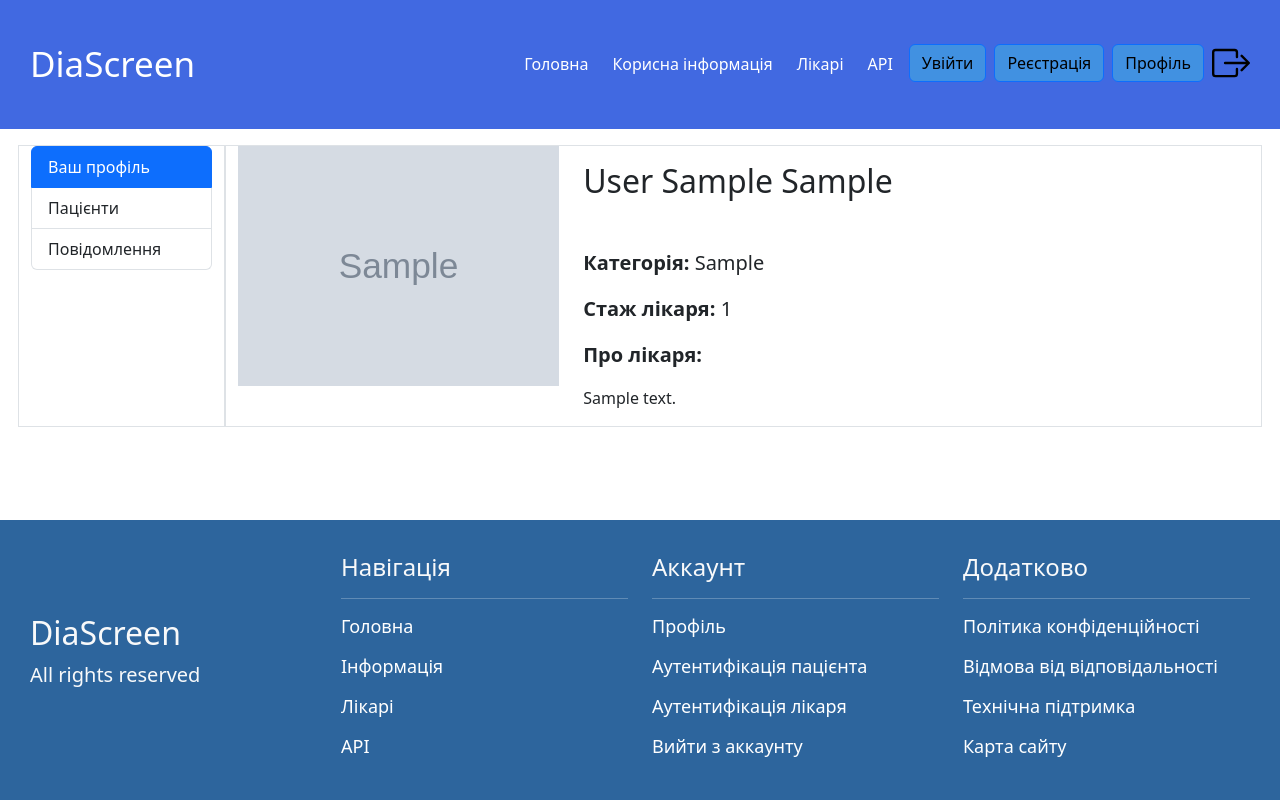
After one commit to maisner44/diabet_classification_microservice, a Django app: template diabetes_proj/templates/doctor_profile.html in a window 1280 px wide. The commit adds this page. Run offline with Django 5.2, Linux system fonts and the light colour scheme; the template is opened without the code that fills it: values that come from a table or form of the project are taken from there, others are empty; tables that the repository leaves empty hold one stand-in row (values such as "Sample post"); grey boxes marked "Sample" are stand-in pictures; some libraries are stand-ins or nearby versions.

Commit message:
First commit for profiles branch

```diff
--- a/diabetes_proj/profiles/urls.py
+++ b/diabetes_proj/profiles/urls.py
@@ -0,0 +1,6 @@
+from django.urls import path
+from .views import DoctorProfile
+
+urlpatterns = [
+    path('doctor/<int:pk>', DoctorProfile.as_view(), name='doctor_profile'),
+]
--- /dev/null
+++ b/diabetes_proj/static/css/profile.css
@@ -0,0 +1,19 @@
+html, body {
+    height: 100%;
+    margin: 0;
+    padding: 0;
+}
+
+body {
+    display: flex;
+    flex-direction: column;
+}
+
+
+#section {
+    flex: 1;
+}
+
+footer {
+    margin-top: auto;
+}
--- a/diabetes_proj/templates/base.html
+++ b/diabetes_proj/templates/base.html
@@ -5,7 +5,7 @@
     <meta charset="UTF-8">
     <meta name="viewport" content="width=device-width, initial-scale=1.0">
     <title>DiaScreen - онлайн скринінг</title>
-    <link rel="stylesheet" href="../static/css/reset.css">
+    <link rel="stylesheet" href="{% static 'css/reset.css' %}">
     <link href="https://cdn.jsdelivr.net/npm/bootstrap@5.3.3/dist/css/bootstrap.min.css" rel="stylesheet" integrity="sha384-QWTKZyjpPEjISv5WaRU9OFeRpok6YctnYmDr5pNlyT2bRjXh0JMhjY6hW+ALEwIH" crossorigin="anonymous">
     <link rel="stylesheet" href="{% static 'css/index.css' %}">
     <link rel="stylesheet" href="{% static 'css/media.css' %}">
--- a/diabetes_proj/templates/doctor_list.html
+++ b/diabetes_proj/templates/doctor_list.html
@@ -6,7 +6,7 @@
 {% endblock styles %}
 
 {% block content %}
-<section id="section" class="my-3 section">
+<section id="section"  class="my-3">
     <div class="container">
         <div class="row">
             <div class="col-md-3">
@@ -26,7 +26,7 @@
               <div class="row" id="doctor_row">
                   {% for doctor in object_list %}
                   <div class="card mx-4 mb-3" style="max-width: 540px;">
-                    <div class="row g-0">
+                    <a href="{% url 'doctor_profile' pk=doctor.pk %}" сlass="doctor-link"><div class="row g-0">
                       <div class="col-md-4">
                         <img src="{{ doctor.avatar.url }}" class="img-fluid" alt="аватар доктора">
                       </div>
@@ -37,7 +37,7 @@
                           <p class="card-text"><small class="text-body-secondary">{{ doctor.age }}</small></p>
                         </div>
                       </div>
-                    </div>
+                    </div></a>
                   </div>
                   {% if forloop.counter|divisibleby:2 and not forloop.last %}
                 </div><div class="row">
--- /dev/null
+++ b/diabetes_proj/templates/doctor_profile.html
@@ -0,0 +1,45 @@
+{% extends 'base.html' %}
+{% load static %}
+
+
+{% block styles %}
+<link rel="stylesheet" href="{% static 'css/profile.css' %}">
+{% endblock styles %}
+
+{% block content %}
+
+<section id="section" class="my-3">
+    <div class="container">
+        <div class="row">
+            {% if not is_doctor %}
+            <div class="col-md-2 border">
+                <aside>
+                    <ul class="list-group">
+                        <li class="list-group-item active">Ваш профіль</li>
+                        <li class="list-group-item">Пацієнти</li>
+                        <li class="list-group-item">
+                            Повідомлення
+                            <span class="badge text-bg-primary rounded-pill"></span>
+                        </li>
+                      </ul>
+                </aside>
+            </div>
+            {% endif %}
+            <div class="col-md-10 border">
+                <div class="row">
+                    <div class="col-md-4">
+                        <img src="{{ doctor.avatar.url }}" class="profile-img" alt="аватар доктора">
+                    </div>
+                    <div class="col-md-8">
+                        <h2 class="my-3 mb-5">{{ doctor.last_name }} {{ doctor.first_name }}  {{ doctor.patronymic }}</h2>
+                        <p class="fs-5"><span class="fw-semibold">Категорія:</span> {{ doctor.category }}</p>
+                        <p class="fs-5"><span class="fw-semibold">Стаж лікаря:</span> {{ doctor.work_experience }}</p>
+                        <p class="fs-5"><span class="fw-semibold">Про лікаря:</span></p>
+                        <p>{{ doctor.about }}</p>
+                    </div>
+                </div>
+            </div>
+        </div>
+    </div>
+</section>
+{% endblock content %}
```
Also changed, not shown: diabetes_proj/profiles/views.py (+21 -0 lines), diabetes_proj/static/css/search.css (+14 -0 lines).
